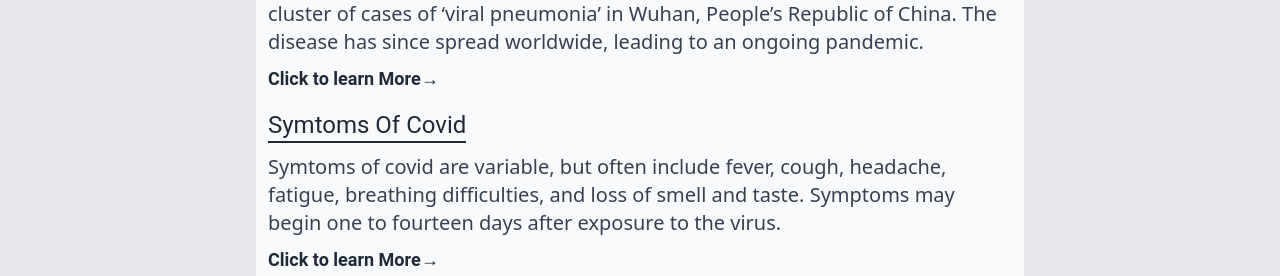
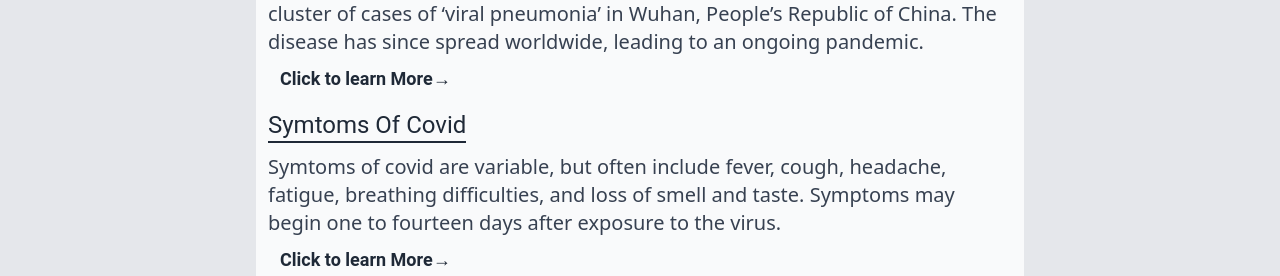
Before and after one commit to AbhishekRauthan/NextCovid, a Next.js app: page /about in a window 1280 px wide. Shown: the part 524-800 px from the top of the page. Built offline with nearby package versions, Linux system fonts and the light colour scheme.

Commit message:
added a shared AboutContainer and fixed ui on button

```diff
--- /dev/null
+++ b/components/AboutContainer.tsx
@@ -0,0 +1,16 @@
+import { FC } from "react"
+
+interface Props {
+  title: string;
+}
+
+const AboutContainer: FC<Props> = ({ title, children }) => {
+  return (
+    <div className="max-w-screen-md flex flex-col justify-center bg-gray-50 space-y-4 py-5 sm:my-10 sm:mx-10 md:mx-auto">
+      <h1 className="text-center text-2xl md:text-3xl text-gray-900 font-source font-semibold uppercase mt-5">{title}</h1>
+      {children}
+    </div>
+  )
+}
+
+export default AboutContainer;
--- a/components/Button.tsx
+++ b/components/Button.tsx
@@ -12,13 +12,13 @@ const Button: FC<Props> = ({ content, link, secondary }) => {
   if (secondary) {
     return (
       <div className="relative">
-        <button className="text-gray-800 text-lg font-roboto font-bold hover:translate-x-5 delay-150 duration-300 ease-in-out peer">
-          <Link href={link}>
+        <button className="text-gray-800 text-lg md:text-xl font-roboto font-bold md:hover:translate-x-5 md:delay-150 md:duration-300 md:ease-in-out peer border-l-4 md:border-none pl-3 md:pl-0 border-gray-800">
+          <Link href="">
             {content}
           </Link>
           &rarr;
         </button>
-        <span className="absolute left-0 top-0 h-full w-1 peer-hover:bg-gray-800 delay-150 duration-300 ease-in-out rounded-full"/>
+        <span className="absolute left-0 top-0 h-full w-1 peer-hover:bg-gray-800 delay-150 duration-300 ease-in-out rounded-full hidden md:inline-block"/>
       </div>
     )
   } else {
--- a/pages/about.tsx
+++ b/pages/about.tsx
@@ -2,6 +2,7 @@ import Layout from "../components/Layout"
 import AboutSection from "../components/AboutSections"
 import Button from "../components/Button"
 import Head from 'next/head'
+import AboutContainer from '../components/AboutContainer'
 
 const About = () => {
   return (
@@ -10,9 +11,7 @@ const About = () => {
         <title>About - Covid-19 Tracker</title>
       </Head>
       <Layout>
-        <div className="max-w-screen-md flex flex-col justify-center bg-gray-50 space-y-4 py-5 sm:my-10 sm:mx-10 md:mx-auto">
-          <h1 className="text-center text-2xl md:text-3xl text-gray-900 font-source font-semibold uppercase mt-5">About</h1>
-
+        <AboutContainer title="About">
           <AboutSection title="Is this official?">
             No. This is an open source project created to spread information about Covid-19.
           </AboutSection>
@@ -46,7 +45,7 @@ const About = () => {
               <Button secondary content="Click to learn More" link="/meassures" />
             </div>
           </AboutSection>
-        </div>
+        </AboutContainer>
       </Layout >
     </>
   )
--- a/pages/measures.tsx
+++ b/pages/measures.tsx
@@ -1,5 +1,6 @@
 import Head from 'next/head'
 import Layout from '../components/Layout'
+import AboutContainer from '../components/AboutContainer'
 
 const Measures = () => {
   return (
@@ -8,7 +9,7 @@ const Measures = () => {
         <title>Measures - Covid-19 Tracker</title>
       </Head>
       <Layout>
-
+        <AboutContainer title="Measures"></AboutContainer>
       </Layout>
     </>
   )
```
